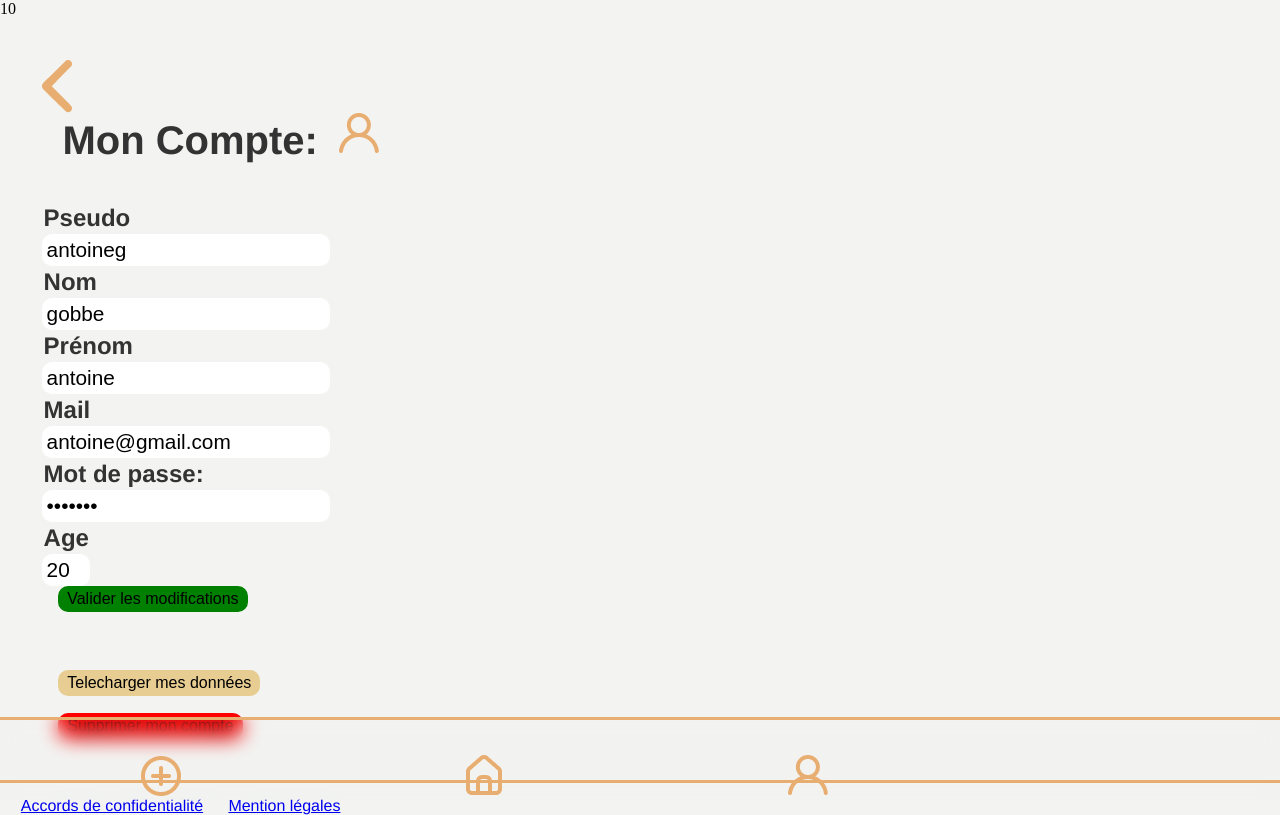
After one commit to Solemadd/racook, a PHP site: page /param.php in a window 1280 px wide. The commit adds this page. Run offline with PHP 8.4, Linux system fonts and the light colour scheme; a user stored in the database is signed in; data comes from the database, SQL or seed files in the repository.

Commit message:
modification des données en place

```diff
--- a/login.php
+++ b/login.php
@@ -38,7 +38,8 @@
         foreach ($data as $row){
             if ($email == $row['email'] and $pass == $row['password']){
                 $success = true;
-                $_SESSION['id'] = $row['id'];
+                $_SESSION['id'] = $row['ID'];
+
                 header ('location: main.php');
                 break;
             }
--- a/main.php
+++ b/main.php
@@ -78,11 +78,7 @@ function topFunction() {
 
   <main>
   <?php
-echo($_SESSION['id']);
-print($_SESSION['id']);
-print($_SESSION['id']);
-print($_SESSION['id']);
-print($_SESSION['id']);
+
 
 $db = new PDO("mysql:host=localhost;dbname=racook;charset=utf8mb4", "root", "");
 
--- /dev/null
+++ b/param.php
@@ -0,0 +1,75 @@
+<?php session_start(); echo($_SESSION['id']);?>
+<!doctype html>
+<html lang="en" class="light_body">
+  <head>
+    <meta charset="utf-8">
+    <meta name="viewport" content="width=device-width, initial-scale=1">
+    <link rel="stylesheet" href="style.css">
+    <title>Racook</title>
+  </head>
+
+
+  <main class="newrecipe">
+    <a href="profile.php"><img src="img/back.png" class="retour" alt="Retour"></a> <br class="margin10">
+    <h2></h2>
+    <h2>Mon Compte:</h2><img src="img/navbarprofile.png" alt="roue des paramètres">
+    <form class="recette" action="" method="POST">
+      <?php
+
+      $db = new PDO('mysql:host=localhost;dbname=racook;charset=utf8mb4','root','');
+
+      $data = $db->query('SELECT * FROM utilisateur where ID = '.$_SESSION['id'].'')->fetchAll() ;
+
+      if ($_POST){
+        $stmt = $db->prepare("
+        UPDATE utilisateur
+        SET prenom = '".$_POST['prenom']."' , nom = '".$_POST['nom']."', age= '".$_POST['age']."', username = '".$_POST['pseudo']."', email= '".$_POST['email']."', password= '".$_POST['password']."'
+        WHERE ID = ".$_SESSION['id']."");
+
+        $stmt->execute();
+      }
+
+    $data = $db->query('SELECT * FROM utilisateur where ID = '.$_SESSION['id'].'')->fetchAll() ;
+
+    foreach($data as $row){
+
+      echo('
+      <h5>Pseudo</h5>
+      <input type="text" name ="pseudo" class="namerecipe" placeholder="Pseudo:" value="'.$row['username'].'">
+      <h5>Nom</h5>
+        <input type="text" name ="nom" class="namerecipe" placeholder="Nom:" value="'.$row['nom'].'">
+        <h5>Prénom</h5>
+        <input type="text" name ="prenom" class="namerecipe" placeholder="Prénom:" value="'.$row['prenom'].'">
+        <br class="margin10">
+        <h5>Mail</h5>
+        <input type="email" name ="email" class="namerecipe" placeholder="Mail:" value="'.$row['email'].'">
+        <br class="margin10">
+        <h5>Mot de passe:</h5>
+        <input type="password" name ="password" class="namerecipe" placeholder="Mot de passe:" value="'.$row['password'].'">
+        <br class="margin10">
+        <h5>Age</h5>
+        <input type="number" min="13" max="130" name ="age" class="namerecipe" value="'.$row['age'].'">
+        <br class="margin10">
+        <button class="margin5" style="background-color: green;font-size: 1rem;">Valider les modifications</button>
+
+        </form>');}
+      ?>
+      <form>
+      <button class="margin5" style="background-color: #e8cd93; font-size: 1rem;">Telecharger mes données</button>
+        <button class="margin5" style="background-color: red;font-size: 1rem;">Supprimer mon compte</button>
+      </form>
+
+        <a href="docs/RGPD_Racook.pdf">Accords de confidentialité</a>
+        <a href="docs/Mention_Legal_Racook.pdf">Mention légales</a>
+</main>
+
+
+
+
+<nav class="downbar">
+    <a href="manage.php"><img src="img/navbarplus.png" alt=""></a>
+    <a href="main.php"><img src="img/navbarhome.png" alt=""></a>
+    <a href="profile.php"><img src="img/navbarprofile.png" alt=""></a>
+</nav>
+
+</html>
--- a/profile.html
+++ b/profile.php
@@ -16,7 +16,7 @@
 
     <main class="param">
         <br>
-        <button onclick="window.location = 'param.html'"><h2>Mon compte</h2><img src="img/param.png" alt="roue des paramètres"></button>
+        <button onclick="window.location = 'param.php'"><h2>Mon compte</h2><img src="img/param.png" alt="roue des paramètres"></button>
         <button onclick="window.location = 'recettes.html'"><h2>Mes recettes</h2><img src="img/couverts.png" alt="roue des paramètres"></button>
         <button onclick="window.location = 'frigo.html'"><h2>Mon frigo</h2><img src="img/box.png" alt="roue des paramètres"></button>
     </main>
```
Also changed, not shown: param.html (deleted, +0 -49 lines).
